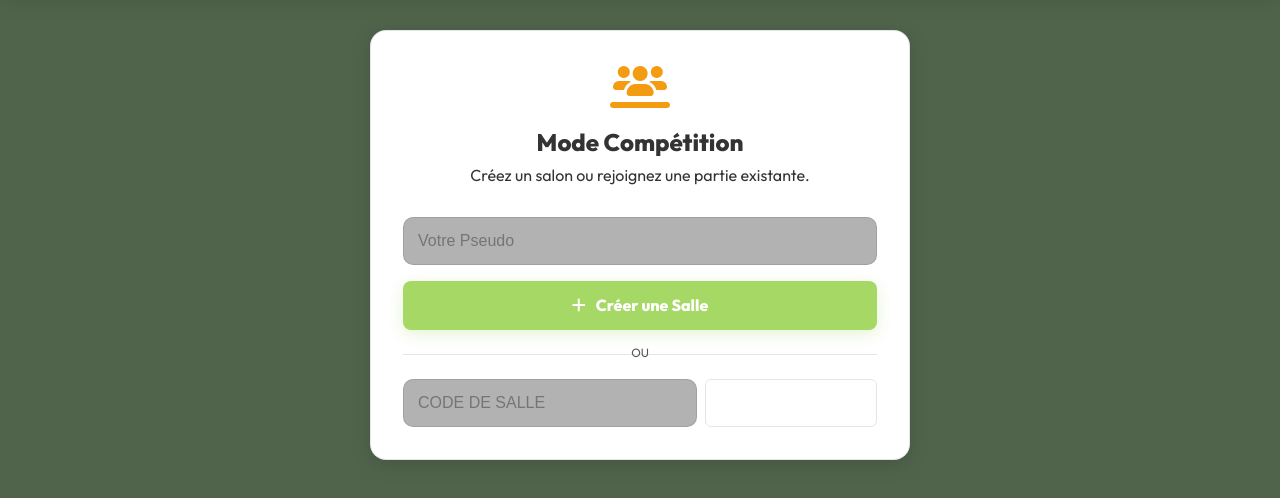
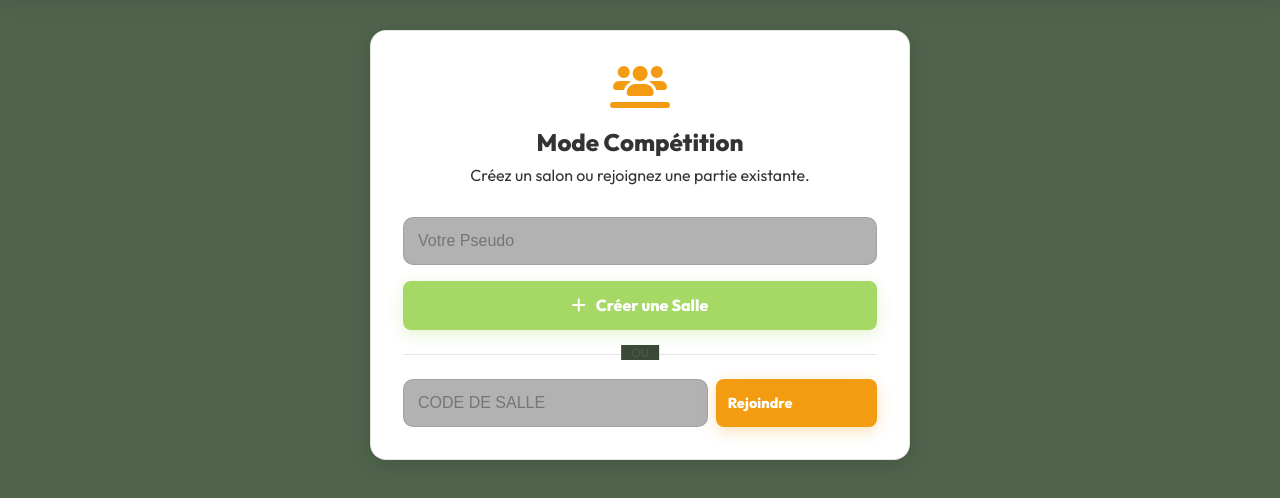
Before and after one commit to srn-romain/wikigame, a plain HTML site: page index.html in a window 1280 px wide. Both pictures are taken after a click on the button "Compétition". Shown: the part 66-564 px from the top of the page. Drawn offline with Linux system fonts and the light colour scheme; no server answers.

Commit message:
error esint

```diff
--- a/css/style.css
+++ b/css/style.css
@@ -8,6 +8,8 @@
     --text-main: #333333;
     --text-muted: #555555;
     --bg-white: #FFFFFF;
+    --bg-card: #FFFFFF;
+    --bg-dark: #3a4a37; /* Un vert forêt plus sombre pour les fonds de texte */
     --glass-border: rgba(0, 0, 0, 0.1);
 
     --font-heading: 'Outfit', sans-serif;
--- a/js/main.js
+++ b/js/main.js
@@ -155,7 +155,7 @@ function renderMultiplayerMenu(container) {
                 <div style="display: flex; gap: 8px;">
                     <input type="text" id="room-code-input" placeholder="Code de salle"
                         style="flex:2; padding: 14px; border-radius: var(--radius-md); border: 1px solid var(--glass-border); background: rgba(0,0,0,0.3); color: white; text-transform: uppercase; font-size:1rem; outline:none;">
-                    <button id="join-room-btn" class="nav-btn" style="flex:1; background:var(--bg-card); border: 1px solid var(--glass-border); color:white;">
+                    <button id="join-room-btn" class="btn-accent" style="flex:1; padding: 12px; font-size: 0.9rem;">
                         Rejoindre
                     </button>
                 </div>
```
